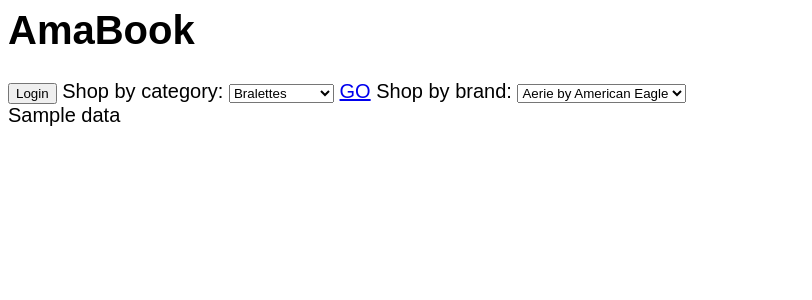
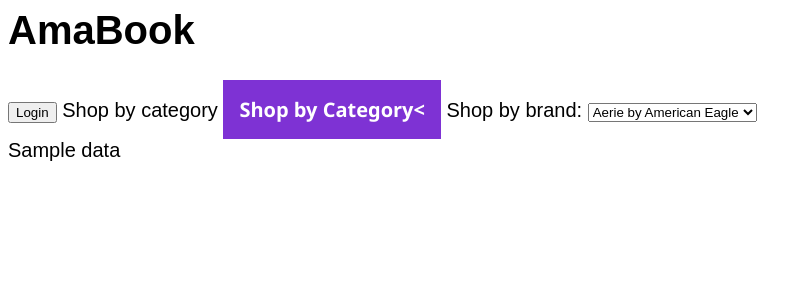
Before and after one commit to Apacher122/DB-Project-1, a Flask app: template webserver/templates/index.html in a window 1280 px wide. Shown: the top 300 px of the page, without its empty margins (0-812 px from the left). Run offline with Flask 2, Linux system fonts and the light colour scheme; the template is opened without the code that fills it: most values are stand-ins (such as "Sample title", 1, 10 or a date in 2020); parts of the project's set-up code (start-up, migrations or seed data) failed here and were passed over.

Commit message:
Successful creation of buttons :D

```diff
--- a/webserver/server.py
+++ b/webserver/server.py
@@ -174,9 +174,17 @@
 # Example of adding new data to the database
 @app.route('/add', methods=['POST'])
 def add():
-  name = request.form['name']
-  g.conn.execute('INSERT INTO test(name) VALUES (%s)', name)
-  return redirect('/')
+  print(request.args)
+  print("test\n");
+  name = request.form['item']
+  print("test\n");
+  names = []
+  cursor = g.conn.execute("SELECT name, description FROM Products WHERE products.item_type = (%s) GROUP BY name, description", name)
+  for result in cursor:
+    names.append(result['name'])
+  cursor.close()
+  context = dict(data=names)
+  return render_template("products.html", **context)
 
 
 @app.route('/login')
--- a/webserver/templates/index.html
+++ b/webserver/templates/index.html
@@ -3,6 +3,41 @@
     body{
       font-size: 15pt;
       font-family: arial;
+    }
+    .menu-btn {
+      background-color: #7e32d4;
+      color: white;
+      padding: 16px;
+      font-size: 20px;
+      font-weight: bolder;
+      font-family: 'Segoe UI', Tahoma, Geneva, Verdana, sans-serif;
+      border: none;
+    }
+    .dropdown-menu {
+      position: relative;
+      display: inline-block;
+    }
+    .menu-content {
+      display: none;
+      position: absolute;
+      background-color: #017575;
+      min-width: 160px;
+      z-index: 1;
+    }
+    .links {
+      color: rgb(0, 0, 0);
+      padding: 12px 16px;
+      text-decoration: none;
+      display: block;
+      font-size: 18px;
+      font-weight: bold;
+      border-bottom: 1px solid black;
+    }
+    .links:hover {
+      background-color: rgb(8, 107, 46);
+    }
+    .dropdown-menu:hover .menu-btn {
+      background-color: #3e8e41;
     }
   </style>
 
@@ -12,17 +47,37 @@
 
   <button type="button">Login</button>
 
-  <label for="itemType">Shop by category:</label>
+  <label for="itemType">Shop by category</label>
 
-<select name="itemType" id="itemType">
-  <option value="Bralette">Bralettes</option>
-  <option value="Single wick candle">Candles</option>
-  <option value="Athletic shoes">Athletic shoes</option>
-  <option value="Glasses">Glasses</option>
-  <option value="Gloves">Gloves</option>
-  <option value="Video game">Video games</option>
-</select>
-<a href="another" class="button">GO</a>
+  <meta name="viewport" content="width=device-width, initial-scale=1" />
+  </head>
+    <body>
+      <div class="dropdown-menu">
+          <button class="menu-btn">Shop by Category<</button>
+        <div class="menu-content">
+          <form method="POST" action="/add">
+            <button name="item" class="links" value="Bralette">Bralettes</button>
+            <button name="item" class="links" value="Athletic Shoes">Shoes</button>
+            <button name="item" class="links" value="Glasses">Glasses</button>
+            <button name="item" class="links" value="Single Wick Candle">Candles</button>
+            <button name="item" class="links" value="Gloves">Gloves</button>
+            <button name="item" class="links" value="Video Games">Video Games</button>
+          </form>
+        </div>
+      </div>
+      <script>
+        let dropdownBtn = document.querySelector('.menu-btn');
+        let menuContent = document.querySelector('.menu-content');
+        dropdownBtn.addEventListener('click',()=>{
+          if(menuContent.style.display===""){
+              menuContent.style.display="block";
+          } else {
+              menuContent.style.display="";
+          }
+        })
+      </script>
+    </body>
+  </html>
 
 <label for="brand">Shop by brand:</label>
 
```
